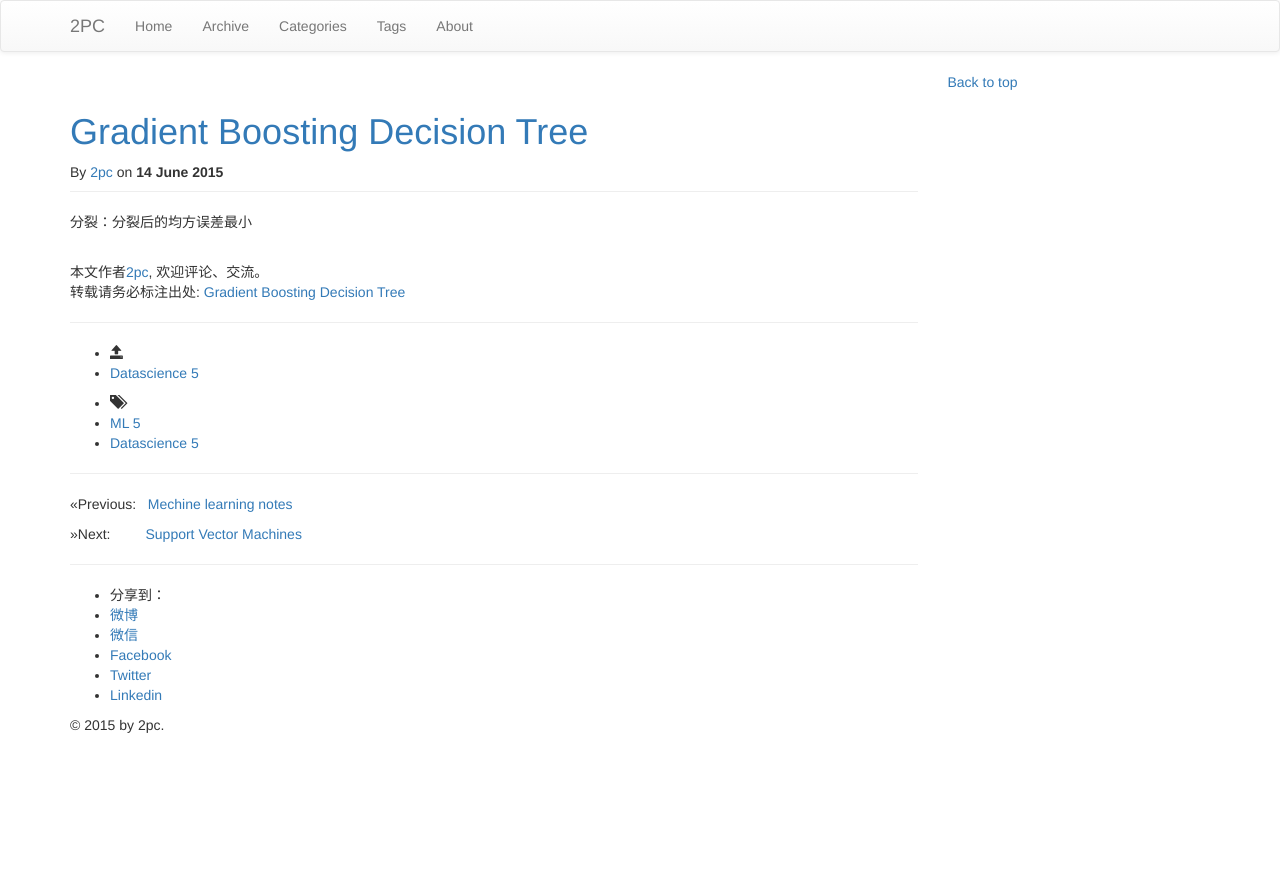
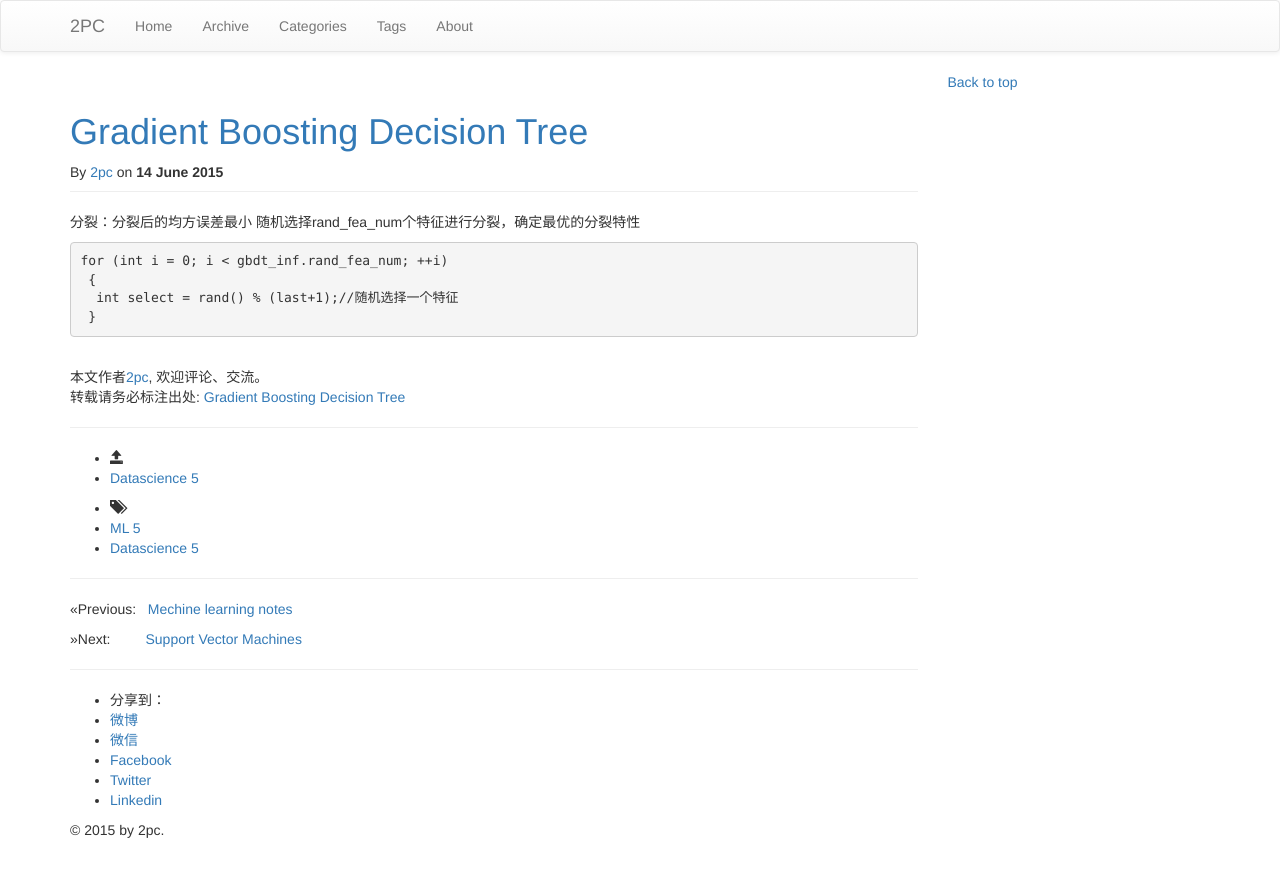
Before and after one commit to luyee/2pc.github.io, a Jekyll site: the page built from _posts/datascience/2015-06-14-Gradient Boosting Decision Tree.md, in a window 1280 px wide. Shown: the top 877 px of the page. Built offline with Jekyll 4.4.1, drawn with Linux system fonts in a browser that asks for light colours; nearby versions of some CDN libraries; library files that are not in the unit come from our copies; comment, search, counter and statistics services are not loaded.

Commit message:
Update 2015-06-14-Gradient Boosting Decision Tree.md

````diff
--- a/_posts/datascience/2015-06-14-Gradient Boosting Decision Tree.md
+++ b/_posts/datascience/2015-06-14-Gradient Boosting Decision Tree.md
@@ -8,3 +8,10 @@ tags: ["ML","Datascience"]
 ---
 
 分裂：分裂后的均方误差最小
+随机选择rand_fea_num个特征进行分裂，确定最优的分裂特性
+```
+for (int i = 0; i < gbdt_inf.rand_fea_num; ++i)
+ {
+  int select = rand() % (last+1);//随机选择一个特征
+ }
+```
````
